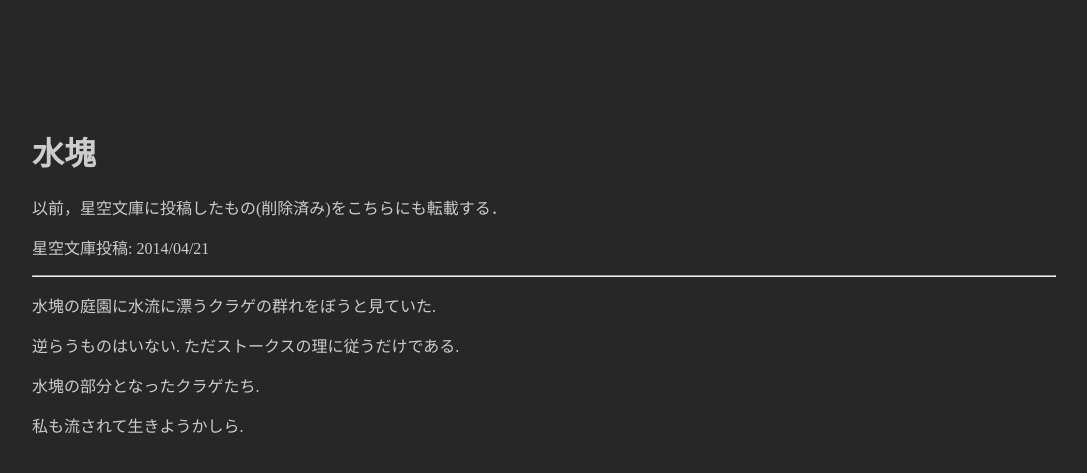
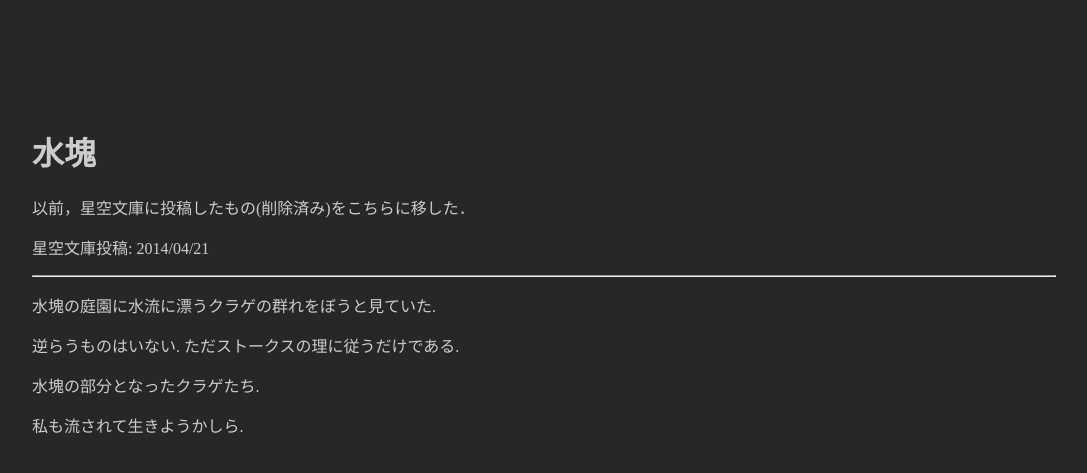
Before and after one commit to hihumi-riku/hihumi-riku.github.io, a Jekyll site: the page built from _posts/2019-01-25-water_mass.md, in a window 1280 px wide. Shown: the top 473 px of the page, without its empty margins (96-1183 px from the left). Built offline with Jekyll 4.4.1, drawn with Linux system fonts in a browser that asks for light colours.

Commit message:
Modified description

```diff
--- a/_posts/2019-01-25-water_mass.md
+++ b/_posts/2019-01-25-water_mass.md
@@ -5,7 +5,7 @@ title: 水塊
 
 # 水塊
 
-以前，星空文庫に投稿したもの(削除済み)をこちらにも転載する．
+以前，星空文庫に投稿したもの(削除済み)をこちらに移した．
 
 星空文庫投稿: 2014/04/21
 
```
